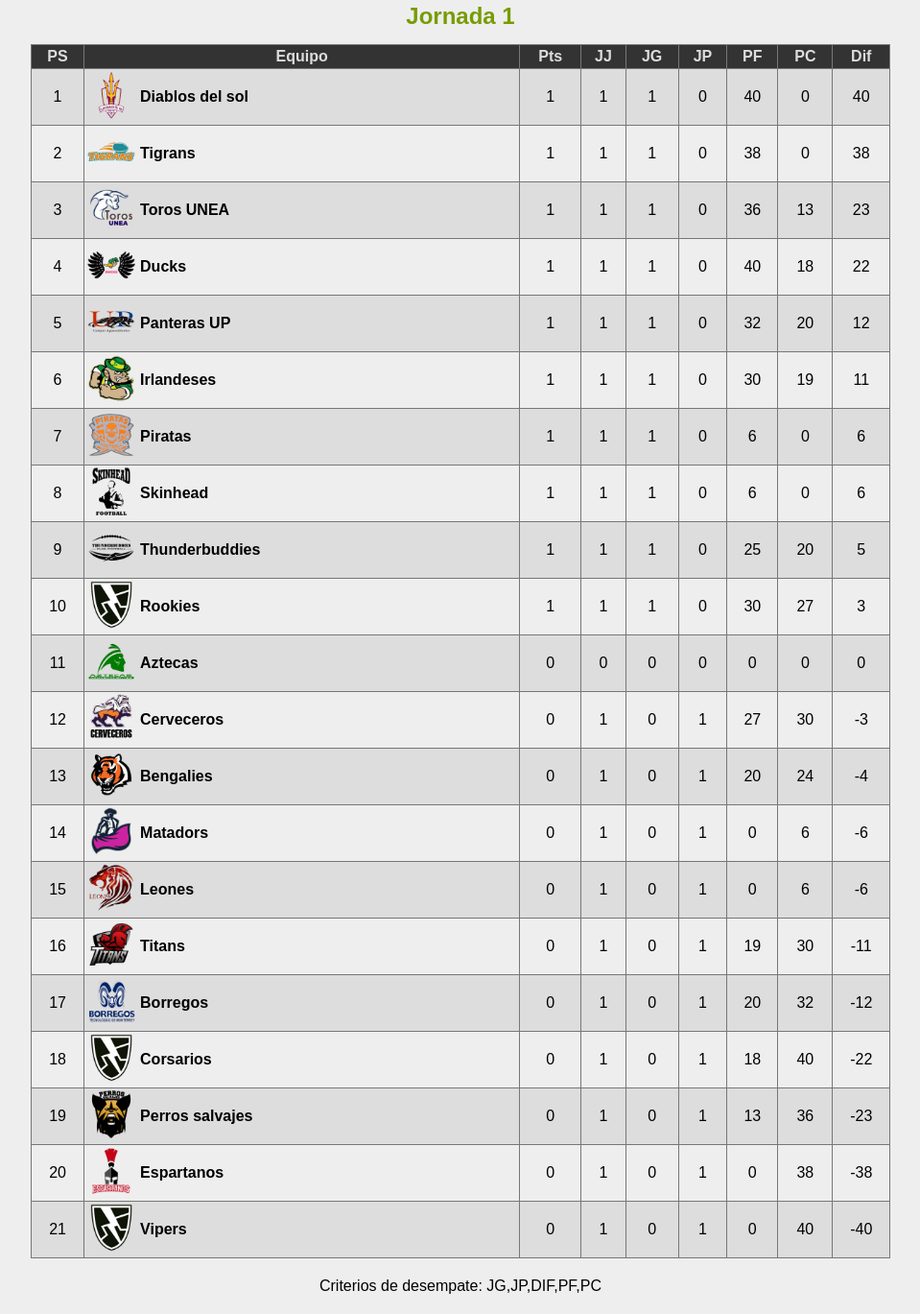
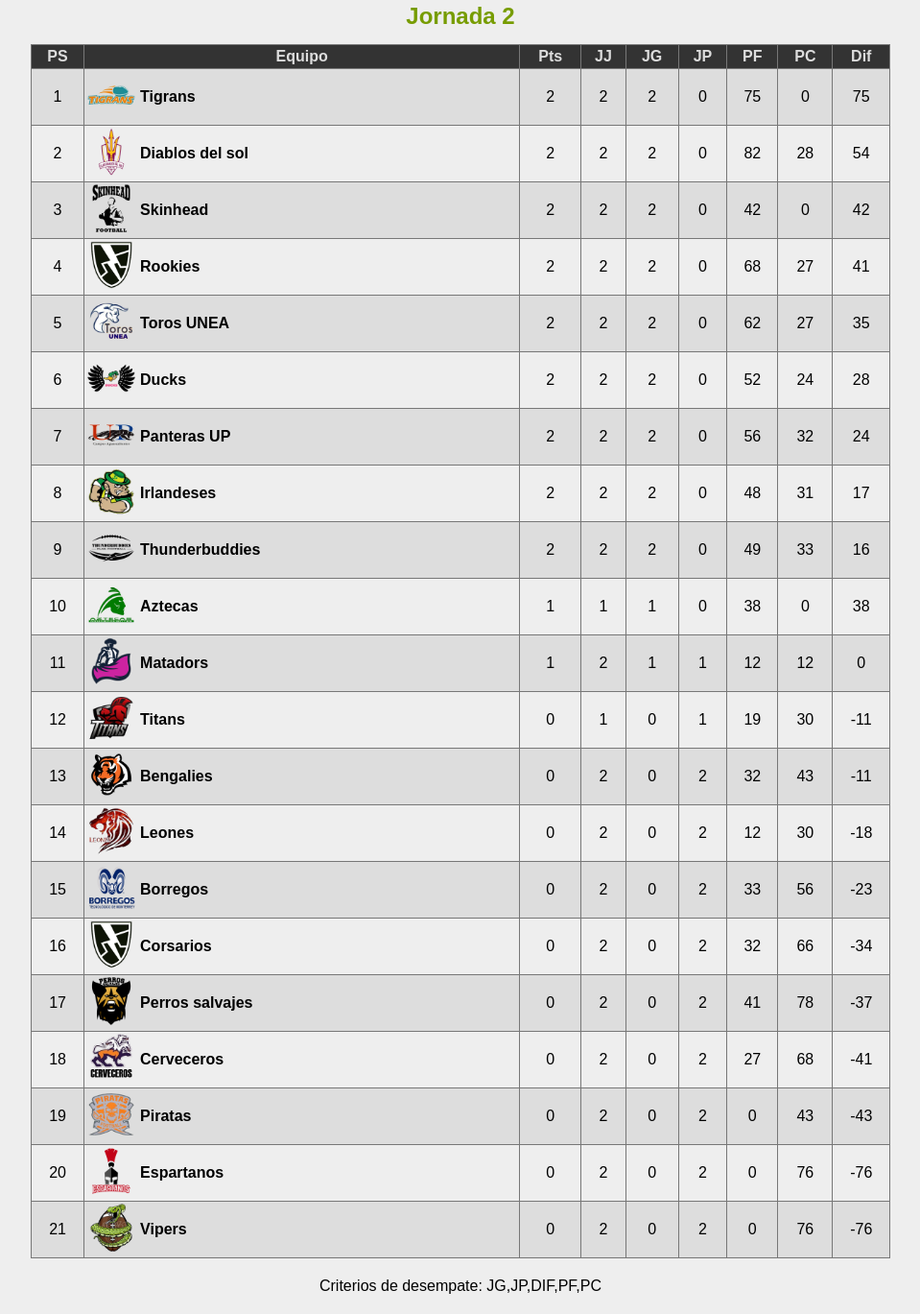
Before and after one commit to amigorro/prvagsffl, a plain HTML site: page j1.html in a window 1280 px wide. Shown: the part 129-1498 px from the top of the page at 96% size, without its empty margins (160-1119 px from the left). Drawn offline with Linux system fonts and the light colour scheme.

Commit message:
actualizando jornada dos 7 vs 7

```diff
--- a/j1.html
+++ b/j1.html
@@ -8,14 +8,14 @@
 <body>
 	<header class="header">
 		<div class="header-mobile">
-			<h1 class="header-logo">AGSFFL</h1>
+			<img class="lg-agsffl" src="./images/agsffl.png">
 		</div>
 	</header>
 
 	<article id="contenido" class="content">
 	<h2>Mixto 7 vs 7</h2>
 	<div class="liga">
-		<h3>Jornada 1</h3>
+		<h3>Jornada 2</h3>
 	</div>
 	<div class="tbl-equipos">
 		<table class="tbl-equipos-tabla">
@@ -35,6 +35,25 @@
 				<td class="nom-equipo">
 					<div class="nom_equipo-cont">
 						<div class="nom-equipo-cont-logo">
+							<img class="lg" src="./images/tigrans.png">
+						</div>
+						<div class="nom-equipo-cont-txt">
+							Tigrans
+						</div>
+					</div>
+				</td>
+				<td>2</td>
+				<td class="m--h">2</td>
+				<td>2</td>
+				<td>0</td>
+				<td  class="m--h">75</td>
+				<td  class="m--h">0</td>
+				<td>75</td>
+			</tr>
+			<tr>
+				<td class="posicion">2</td><td class="nom_equipo">
+					<div class="nom_equipo-cont">
+						<div class="nom-equipo-cont-logo">
 							<img class="lg" src="./images/diablos_del_sol.png">
 						</div>
 						<div class="nom-equipo-cont-txt">
@@ -42,29 +61,36 @@
 						</div>
 					</div>
 				</td>
-				<td>1</td>
-				<td class="m--h">1</td>
-				<td>1</td>
-				<td>0</td>
-				<td  class="m--h">40</td>
-				<td  class="m--h">0</td>
-				<td>40</td>
+				<td>2</td><td class="m--h">2</td><td>2</td><td>0</td><td class="m--h">82</td><td class="m--h">28</td><td>54</td>
 			</tr>
 			<tr>
-				<td class="posicion">2</td><td class="nom_equipo">
+				<td class="posicion">3</td><td class="nom_equipo">
 					<div class="nom_equipo-cont">
 						<div class="nom-equipo-cont-logo">
-							<img class="lg" src="./images/tigrans.png">
+							<img class="lg" src="./images/skinhead.png">
 						</div>
 						<div class="nom-equipo-cont-txt">
-							Tigrans
+							Skinhead
 						</div>
 					</div>
 				</td>
-				<td>1</td><td class="m--h">1</td><td>1</td><td>0</td><td class="m--h">38</td><td class="m--h">0</td><td>38</td>
+				<td>2</td><td class="m--h">2</td><td>2</td><td>0</td><td class="m--h">42</td><td class="m--h">0</td><td>42</td>
 			</tr>
 			<tr>
-				<td class="posicion">3</td><td class="nom_equipo">
+				<td class="posicion">4</td><td class="nom_equipo">
+					<div class="nom_equipo-cont">
+						<div class="nom-equipo-cont-logo">
+							<img class="lg" src="./images/defoult.png">
+						</div>
+						<div class="nom-equipo-cont-txt">
+							Rookies
+						</div>
+					</div>
+				</td>
+				<td>2</td><td class="m--h">2</td><td>2</td><td>0</td><td class="m--h">68</td><td class="m--h">27</td><td>41</td>
+			</tr>
+			<tr>
+				<td class="posicion">5</td><td class="nom_equipo">
 					<div class="nom_equipo-cont">
 						<div class="nom-equipo-cont-logo">
 							<img class="lg" src="./images/toros_unea.png">
@@ -74,10 +100,10 @@
 						</div>
 					</div>
 				</td>
-				<td>1</td><td class="m--h">1</td><td>1</td><td>0</td><td class="m--h">36</td><td class="m--h">13</td><td>23</td>
+				<td>2</td><td class="m--h">2</td><td>2</td><td>0</td><td class="m--h">62</td><td class="m--h">27</td><td>35</td>
 			</tr>
 			<tr>
-				<td class="posicion">4</td><td class="nom_equipo">
+				<td class="posicion">6</td><td class="nom_equipo">
 					<div class="nom_equipo-cont">
 						<div class="nom-equipo-cont-logo">
 							<img class="lg" src="./images/ducks.png">
@@ -87,10 +113,10 @@
 						</div>
 					</div>
 				</td>
-				<td>1</td><td class="m--h">1</td><td>1</td><td>0</td><td class="m--h">40</td><td class="m--h">18</td><td>22</td>
+				<td>2</td><td class="m--h">2</td><td>2</td><td>0</td><td class="m--h">52</td><td class="m--h">24</td><td>28</td>
 			</tr>
 			<tr>
-				<td class="posicion">5</td><td class="nom_equipo">
+				<td class="posicion">7</td><td class="nom_equipo">
 					<div class="nom_equipo-cont">
 						<div class="nom-equipo-cont-logo">
 							<img class="lg" src="./images/panteras_up.png">
@@ -100,10 +126,10 @@
 						</div>
 					</div>
 				</td>
-				<td>1</td><td class="m--h">1</td><td>1</td><td>0</td><td class="m--h">32</td><td class="m--h">20</td><td>12</td>
+				<td>2</td><td class="m--h">2</td><td>2</td><td>0</td><td class="m--h">56</td><td class="m--h">32</td><td>24</td>
 			</tr>
 			<tr>
-				<td class="posicion">6</td><td class="nom_equipo">
+				<td class="posicion">8</td><td class="nom_equipo">
 					<div class="nom_equipo-cont">
 						<div class="nom-equipo-cont-logo">
 							<img class="lg" src="./images/irlandeses.png">
@@ -113,33 +139,7 @@
 						</div>
 					</div>
 				</td>
-				<td>1</td><td class="m--h">1</td><td>1</td><td>0</td><td class="m--h">30</td><td class="m--h">19</td><td>11</td>
-			</tr>
-			<tr>
-				<td class="posicion">7</td><td class="nom_equipo">
-					<div class="nom_equipo-cont">
-						<div class="nom-equipo-cont-logo">
-							<img class="lg" src="./images/piratas.png">
-						</div>
-						<div class="nom-equipo-cont-txt">
-							Piratas
-						</div>
-					</div>
-				</td>
-				<td>1</td><td class="m--h">1</td><td>1</td><td>0</td><td class="m--h">6</td><td class="m--h">0</td><td>6</td>
-			</tr>
-			<tr>
-				<td class="posicion">8</td><td class="nom_equipo">
-					<div class="nom_equipo-cont">
-						<div class="nom-equipo-cont-logo">
-							<img class="lg" src="./images/skinhead.png">
-						</div>
-						<div class="nom-equipo-cont-txt">
-							Skinhead
-						</div>
-					</div>
-				</td>
-				<td>1</td><td class="m--h">1</td><td>1</td><td>0</td><td class="m--h">6</td><td class="m--h">0</td><td>6</td>
+				<td>2</td><td class="m--h">2</td><td>2</td><td>0</td><td class="m--h">48</td><td class="m--h">31</td><td>17</td>
 			</tr>
 			<tr>
 				<td class="posicion">9</td><td class="nom_equipo">
@@ -152,23 +152,10 @@
 						</div>
 					</div>
 				</td>
-				<td>1</td><td class="m--h">1</td><td>1</td><td>0</td><td class="m--h">25</td><td class="m--h">20</td><td>5</td>
+				<td>2</td><td class="m--h">2</td><td>2</td><td>0</td><td class="m--h">49</td><td class="m--h">33</td><td>16</td>
 			</tr>
 			<tr>
 				<td class="posicion">10</td><td class="nom_equipo">
-					<div class="nom_equipo-cont">
-						<div class="nom-equipo-cont-logo">
-							<img class="lg" src="./images/defoult.png">
-						</div>
-						<div class="nom-equipo-cont-txt">
-							Rookies
-						</div>
-					</div>
-				</td>
-				<td>1</td><td class="m--h">1</td><td>1</td><td>0</td><td class="m--h">30</td><td class="m--h">27</td><td>3</td>
-			</tr>
-			<tr>
-				<td class="posicion">11</td><td class="nom_equipo">
 					<div class="nom_equipo-cont">
 						<div class="nom-equipo-cont-logo">
 							<img class="lg" src="./images/aztecas.png">
@@ -178,20 +165,33 @@
 						</div>
 					</div>
 				</td>
-				<td>0</td><td class="m--h">0</td><td>0</td><td>0</td><td class="m--h">0</td><td class="m--h">0</td><td>0</td>
+				<td>1</td><td class="m--h">1</td><td>1</td><td>0</td><td class="m--h">38</td><td class="m--h">0</td><td>38</td>
+			</tr>
+			<tr>
+				<td class="posicion">11</td><td class="nom_equipo">
+					<div class="nom_equipo-cont">
+						<div class="nom-equipo-cont-logo">
+							<img class="lg" src="./images/matadors.png">
+						</div>
+						<div class="nom-equipo-cont-txt">
+							Matadors
+						</div>
+					</div>
+				</td>
+				<td>1</td><td class="m--h">2</td><td>1</td><td>1</td><td class="m--h">12</td><td class="m--h">12</td><td>0</td>
 			</tr>
 			<tr>
 				<td class="posicion">12</td><td class="nom_equipo">
 					<div class="nom_equipo-cont">
 						<div class="nom-equipo-cont-logo">
-							<img class="lg" src="./images/cerveceros.png">
+							<img class="lg" src="./images/titans.png">
 						</div>
 						<div class="nom-equipo-cont-txt">
-							Cerveceros
+							Titans
 						</div>
 					</div>
 				</td>
-				<td>0</td><td class="m--h">1</td><td>0</td><td>1</td><td class="m--h">27</td><td class="m--h">30</td><td>-3</td>
+				<td>0</td><td class="m--h">1</td><td>0</td><td>1</td><td class="m--h">19</td><td class="m--h">30</td><td>-11</td>
 			</tr>
 			<tr>
 				<td class="posicion">13</td><td class="nom_equipo">
@@ -204,23 +204,10 @@
 						</div>
 					</div>
 				</td>
-				<td>0</td><td class="m--h">1</td><td>0</td><td>1</td><td class="m--h">20</td><td class="m--h">24</td><td>-4</td>
+				<td>0</td><td class="m--h">2</td><td>0</td><td>2</td><td class="m--h">32</td><td class="m--h">43</td><td>-11</td>
 			</tr>
 			<tr>
 				<td class="posicion">14</td><td class="nom_equipo">
-					<div class="nom_equipo-cont">
-						<div class="nom-equipo-cont-logo">
-							<img class="lg" src="./images/matadors.png">
-						</div>
-						<div class="nom-equipo-cont-txt">
-							Matadors
-						</div>
-					</div>
-				</td>
-				<td>0</td><td class="m--h">1</td><td>0</td><td>1</td><td class="m--h">0</td><td class="m--h">6</td><td>-6</td>
-			</tr>
-			<tr>
-				<td class="posicion">15</td><td class="nom_equipo">
 					<div class="nom_equipo-cont">
 						<div class="nom-equipo-cont-logo">
 							<img class="lg" src="./images/leones.png">
@@ -230,23 +217,10 @@
 						</div>
 					</div>
 				</td>
-				<td>0</td><td class="m--h">1</td><td>0</td><td>1</td><td class="m--h">0</td><td class="m--h">6</td><td>-6</td>
+				<td>0</td><td class="m--h">2</td><td>0</td><td>2</td><td class="m--h">12</td><td class="m--h">30</td><td>-18</td>
 			</tr>
 			<tr>
-				<td class="posicion">16</td><td class="nom_equipo">
-					<div class="nom_equipo-cont">
-						<div class="nom-equipo-cont-logo">
-							<img class="lg" src="./images/titans.png">
-						</div>
-						<div class="nom-equipo-cont-txt">
-							Titans
-						</div>
-					</div>
-				</td>
-				<td>0</td><td class="m--h">1</td><td>0</td><td>1</td><td class="m--h">19</td><td class="m--h">30</td><td>-11</td>
-			</tr>
-			<tr>
-				<td class="posicion">17</td><td class="nom_equipo">
+				<td class="posicion">15</td><td class="nom_equipo">
 					<div class="nom_equipo-cont">
 						<div class="nom-equipo-cont-logo">
 							<img class="lg" src="./images/borregos.png">
@@ -256,10 +230,10 @@
 						</div>
 					</div>
 				</td>
-				<td>0</td><td class="m--h">1</td><td>0</td><td>1</td><td class="m--h">20</td><td class="m--h">32</td><td>-12</td>
+				<td>0</td><td class="m--h">2</td><td>0</td><td>2</td><td class="m--h">33</td><td class="m--h">56</td><td>-23</td>
 			</tr>
 			<tr>
-				<td class="posicion">18</td><td class="nom_equipo">
+				<td class="posicion">16</td><td class="nom_equipo">
 					<div class="nom_equipo-cont">
 						<div class="nom-equipo-cont-logo">
 							<img class="lg" src="./images/defoult.png">
@@ -269,10 +243,10 @@
 						</div>
 					</div>
 				</td>
-				<td>0</td><td class="m--h">1</td><td>0</td><td>1</td><td class="m--h">18</td><td class="m--h">40</td><td>-22</td>
+				<td>0</td><td class="m--h">2</td><td>0</td><td>2</td><td class="m--h">32</td><td class="m--h">66</td><td>-34</td>
 			</tr>
 			<tr>
-				<td class="posicion">19</td><td class="nom_equipo">
+				<td class="posicion">17</td><td class="nom_equipo">
 					<div class="nom_equipo-cont">
 						<div class="nom-equipo-cont-logo">
 							<img class="lg" src="./images/perros_salvajes.png">
@@ -282,7 +256,33 @@
 						</div>
 					</div>
 				</td>
-				<td>0</td><td class="m--h">1</td><td>0</td><td>1</td><td class="m--h">13</td><td class="m--h">36</td><td>-23</td>
+				<td>0</td><td class="m--h">2</td><td>0</td><td>2</td><td class="m--h">41</td><td class="m--h">78</td><td>-37</td>
+			</tr>
+			<tr>
+				<td class="posicion">18</td><td class="nom_equipo">
+					<div class="nom_equipo-cont">
+						<div class="nom-equipo-cont-logo">
+							<img class="lg" src="./images/cerveceros.png">
+						</div>
+						<div class="nom-equipo-cont-txt">
+							Cerveceros
+						</div>
+					</div>
+				</td>
+				<td>0</td><td class="m--h">2</td><td>0</td><td>2</td><td class="m--h">27</td><td class="m--h">68</td><td>-41</td>
+			</tr>
+			<tr>
+				<td class="posicion">19</td><td class="nom_equipo">
+					<div class="nom_equipo-cont">
+						<div class="nom-equipo-cont-logo">
+							<img class="lg" src="./images/piratas.png">
+						</div>
+						<div class="nom-equipo-cont-txt">
+							Piratas
+						</div>
+					</div>
+				</td>
+				<td>0</td><td class="m--h">2</td><td>0</td><td>2</td><td class="m--h">0</td><td class="m--h">43</td><td>-43</td>
 			</tr>
 			<tr>
 				<td class="posicion">20</td><td class="nom_equipo">
@@ -295,20 +295,20 @@
 						</div>
 					</div>
 				</td>
-				<td>0</td><td class="m--h">1</td><td>0</td><td>1</td><td class="m--h">0</td><td class="m--h">38</td><td>-38</td>
+				<td>0</td><td class="m--h">2</td><td>0</td><td>2</td><td class="m--h">0</td><td class="m--h">76</td><td>-76</td>
 			</tr>
 			<tr>
 				<td class="posicion">21</td><td class="nom_equipo">
 					<div class="nom_equipo-cont">
 						<div class="nom-equipo-cont-logo">
-							<img class="lg" src="./images/defoult.png">
+							<img class="lg" src="./images/vipers.png">
 						</div>
 						<div class="nom-equipo-cont-txt">
 							Vipers
 						</div>
 					</div>
 				</td>
-				<td>0</td><td class="m--h">1</td><td>0</td><td>1</td><td class="m--h">0</td><td class="m--h">40</td><td>-40</td>
+				<td>0</td><td class="m--h">2</td><td>0</td><td>2</td><td class="m--h">0</td><td class="m--h">76</td><td>-76</td>
 			</tr>
 		</table>
 	</div>
```
Also changed, not shown: css/main.css, images/vipers.png (added), 2 other files.
